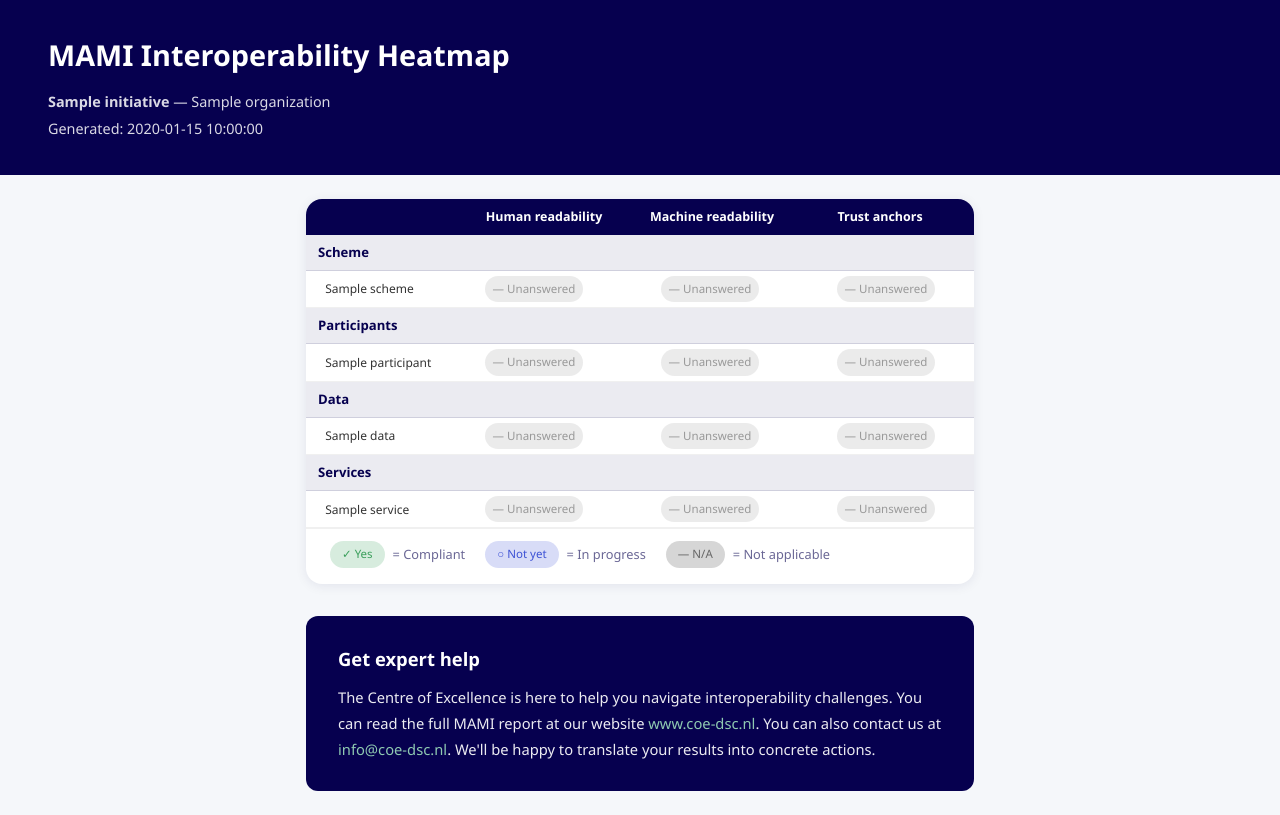
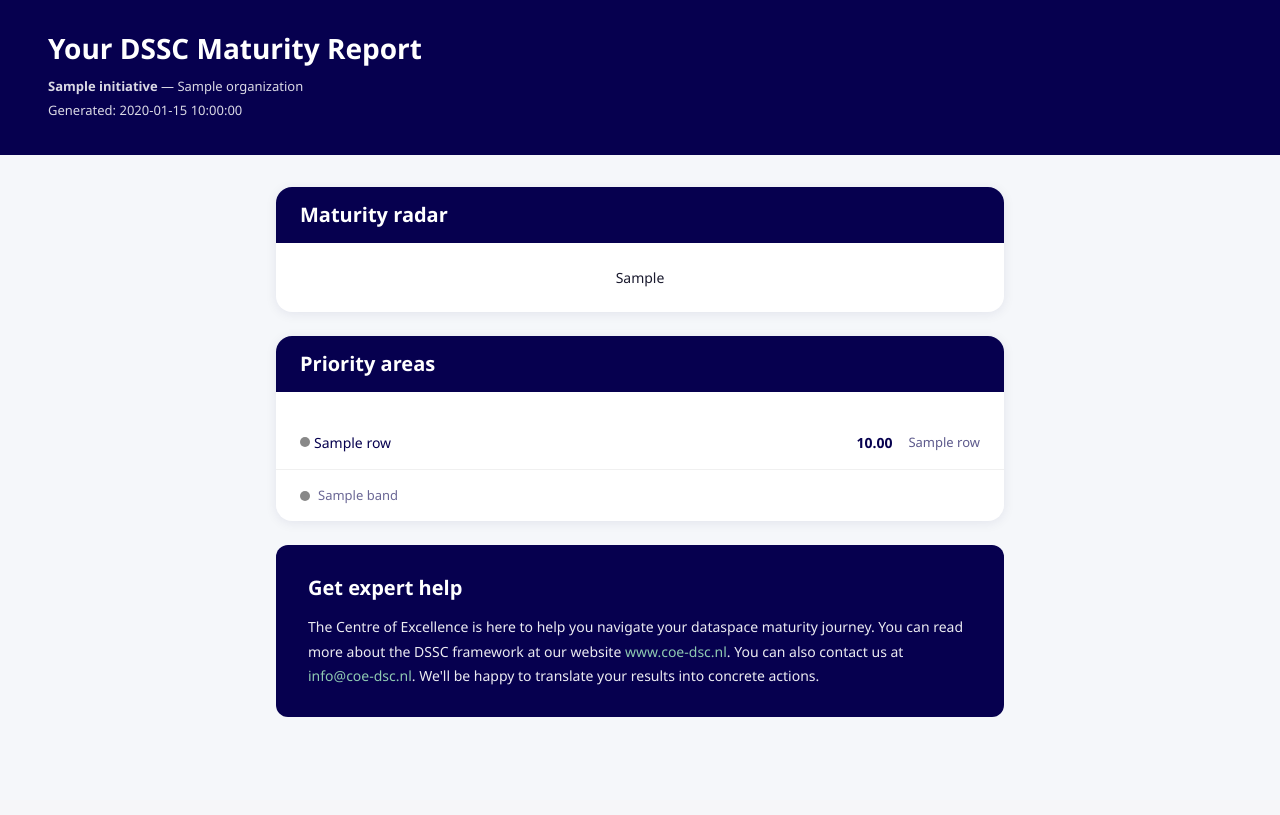
Before and after one commit to DavinciLeon123/DSSC-Maturity-Tool, a Python web app: template backend/app/templates/report.html in a window 1280 px wide. After the commit the page ends 717 px from the top, so only its background shows below. Run offline with Jinja, Linux system fonts and the light colour scheme; the template is opened without the code that fills it: most values are stand-ins (such as "Sample title", 1, 10 or a date in 2020).

Commit message:
feat(16-02): rebuild report.html for 6-dimension radar + priority list; submit-first test fixtures
report.html drops the stale 4x3 MAMI matrix (heatmap_rows/not_yet_recommendations
loops, human_readable/machine_readable/trust_anchors chips) and now embeds the
server-generated radar_chart_svg via Jinja `| safe`, plus a 6-row priority list
where each row pairs a colored band dot with the band label text (never
color-only, UI-SPEC accessibility rule) and a maturity-band legend. Navy
#06004f header/Rubik typography chrome and the "Get expert help" box are kept,
retitled for the DSSC 6-dimension report.

test_reports.py fixtures now build a real SUBMITTED assessment (freezing
dimension_scores exactly as POST /initiatives/{id}/submit does) before hitting
any report endpoint, replacing the draft-only fixtures that masked RESEARCH
Pitfall 1. Adds: a submitted-assessment report/data 200 test (radar_chart_svg +
6-item priority_list), a no-submitted-assessment 404 test (proving the
Pitfall-1 regression is fixed, never 422), a draft-only-still-404 test, a
D-04 specific-assessment_id per-version test, an IDOR test (foreign
assessment_id -> 404, no existence leak), an admin-bypass test, a
non-admin-non-owner-still-404 test, and a contract-parity test proving the
exact radar_chart_svg string and priority_list values match between
/report/data's JSON and the rendered report.html (RPRT-04).

14/18 tests pass; the remaining 4 failures are the same pre-existing
local-only WeasyPrint native-library gap documented in every prior phase
touching reports.py (fixed in CI/Docker, not reproducible on this Mac).

```diff
--- a/backend/app/templates/report.html
+++ b/backend/app/templates/report.html
@@ -2,7 +2,7 @@
 <html lang="en">
 <head>
   <meta charset="UTF-8" />
-  <title>MAMI Interoperability Heatmap — {{ initiative.name }}</title>
+  <title>DSSC Maturity Report — {{ initiative.name }}</title>
   <style>
     :root {
       --primary: #06004f;
@@ -12,137 +12,101 @@
     * { box-sizing: border-box; margin: 0; padding: 0; }
 
     body {
-      font-family: "Segoe UI", Arial, sans-serif;
+      font-family: "Rubik", "Segoe UI", Arial, sans-serif;
       background: var(--bg);
       color: #1a1a2e;
-      font-size: 14px;
-      line-height: 1.6;
+      font-size: 14px; /* Body */
+      line-height: 1.5;
     }
 
     /* ── Header ── */
     .report-header {
       background: var(--primary);
       color: #fff;
-      padding: 32px 48px;
+      padding: 32px 48px; /* xl */
     }
-    .report-header h1 { font-size: 1.8rem; margin-bottom: 10px; }
-    .report-header .meta { opacity: 0.85; font-size: 0.9rem; line-height: 1.9; }
+    .report-header h1 {
+      font-size: 28px; /* Display */
+      font-weight: 600;
+      line-height: 1.2;
+      margin-bottom: 8px; /* sm */
+    }
+    .report-header .meta { opacity: 0.85; font-size: 13px; line-height: 1.9; } /* Label */
 
     /* ── Body ── */
-    .report-body { max-width: 700px; margin: 0 auto; padding: 24px 16px; }
+    .report-body { max-width: 760px; margin: 0 auto; padding: 32px 16px; } /* xl */
 
-    /* ── Section titles ── */
-    h2.section-title {
-      color: var(--primary);
-      font-size: 1.1rem;
-      margin-bottom: 16px;
-      border-bottom: 2px solid #399e5a;
-      padding-bottom: 6px;
-    }
-
-    /* ── Heatmap card ── */
-    .heatmap-card {
-      background: #fff;
-      border-radius: 16px;
+    /* ── Cards ── */
+    .card {
+      background: #ffffff;
+      border-radius: 16px; /* borderRadiusLG */
       overflow: hidden;
       box-shadow: 0 2px 12px rgba(6,0,79,0.08);
-      margin-bottom: 32px;
+      margin-bottom: 24px; /* lg */
     }
+    .card-header {
+      background: var(--primary);
+      color: #fff;
+      padding: 16px 24px;
+      font-size: 20px; /* Heading */
+      font-weight: 600;
+      line-height: 1.2;
+    }
+    .card-body { padding: 24px; }
 
-    /* Header row */
-    .heatmap-header {
-      display: grid;
-      grid-template-columns: 140px repeat(3, 1fr);
-      background: #06004f;
-      padding: 8px 12px;
-      gap: 4px;
-    }
-    .heatmap-header .dim-label {
-      color: #fff;
-      font-weight: 600;
-      font-size: 0.78rem;
-      text-align: center;
-    }
+    /* ── Radar chart ── */
+    .radar-wrap { display: flex; justify-content: center; }
+    .radar-wrap svg { width: 100%; max-width: 360px; height: auto; }
 
-    /* Category group header */
-    .cat-header {
-      display: grid;
-      grid-template-columns: 140px repeat(3, 1fr);
-      background: rgba(6,0,79,0.08);
-      padding: 7px 12px;
-      font-weight: 600;
-      font-size: 0.82rem;
-      color: #06004f;
-      border-bottom: 1px solid rgba(6,0,79,0.12);
-    }
-    .cat-header span { grid-column: 1 / -1; }
-
-    /* Topic row */
-    .topic-row {
-      display: grid;
-      grid-template-columns: 140px repeat(3, 1fr);
-      border-bottom: 1px solid #f0f0f0;
-    }
-    .topic-row:last-child { border-bottom: none; }
-    .topic-label {
-      padding: 7px 8px 7px 1.2rem;
-      font-size: 0.75rem;
-      color: #333;
+    /* ── Priority list ── */
+    .priority-list { list-style: none; }
+    .priority-row {
       display: flex;
       align-items: center;
+      justify-content: space-between;
+      padding: 16px 0; /* md */
+      border-bottom: 1px solid #f0f0f0;
+      gap: 16px;
     }
-    .chip-cell {
+    .priority-row:last-child { border-bottom: none; }
+    .priority-name {
       display: flex;
-      justify-content: center;
       align-items: center;
-      padding: 5px 4px;
+      gap: 4px; /* xs */
+      font-size: 14px; /* Body */
+      color: #06004f;
+      flex: 1;
+      min-width: 0;
+      white-space: normal; /* long dimension names wrap, never truncate */
     }
-
-    /* ── Status chips — matching web dashboard exactly ── */
-    .chip {
-      border-radius: 100px;
-      padding: 4px 8px;
-      font-size: 0.72rem;
-      display: inline-flex;
-      align-items: center;
-      gap: 4px;
-      font-weight: 500;
+    .band-dot {
+      width: 10px;
+      height: 10px;
+      border-radius: 50%;
+      flex-shrink: 0;
+      display: inline-block;
+    }
+    .priority-score {
+      font-size: 14px;
+      font-weight: 600;
+      color: #06004f;
       white-space: nowrap;
-      min-width: 72px;
-      justify-content: center;
     }
-    .chip-yes        { background: rgba(57,158,90,0.2);  color: #399e5a; }
-    .chip-not_yet    { background: rgba(61,82,213,0.2);  color: #3d52d5; }
-    .chip-n_a        { background: rgba(204,204,204,0.8); color: #666; }
-    .chip-unanswered { background: rgba(204,204,204,0.4); color: #999; }
+    .priority-band-label {
+      font-size: 13px; /* Label */
+      color: rgba(6,0,79,0.65);
+      white-space: nowrap;
+    }
 
     /* ── Legend ── */
     .legend {
       display: flex;
       gap: 20px;
       flex-wrap: wrap;
-      padding: 12px 1.5rem 1rem;
+      padding: 16px 24px;
       border-top: 1px solid #f0f0f0;
     }
-    .legend-item { display: flex; align-items: center; gap: 8px; font-size: 0.8rem; color: rgba(6,0,79,0.6); }
-
-    /* ── Recommendations ── */
-    .rec-section { margin-bottom: 36px; }
-    .rec-intro {
-      color: #444;
-      margin-bottom: 16px;
-      font-size: 0.92rem;
-    }
-    .rec-list { list-style: none; padding: 0; }
-    .rec-list li {
-      padding: 12px 0;
-      border-top: 1px solid rgba(6,0,79,0.08);
-      font-size: 0.875rem;
-      color: #06004f;
-      line-height: 1.6;
-    }
-    .rec-list li:first-child { border-top: none; }
-    .rec-label { font-weight: 700; margin-right: 4px; }
+    .legend-item { display: flex; align-items: center; gap: 8px; font-size: 13px; color: rgba(6,0,79,0.6); }
 
     /* ── Expert help box ── */
     .expert-help {
@@ -152,8 +116,8 @@
       padding: 28px 32px;
       margin-top: 8px;
     }
-    .expert-help h2 { font-size: 1.15rem; margin-bottom: 12px; color: #fff; }
-    .expert-help p  { font-size: 0.92rem; line-height: 1.75; opacity: 0.92; }
+    .expert-help h2 { font-size: 20px; font-weight: 600; margin-bottom: 12px; color: #fff; }
+    .expert-help p  { font-size: 14px; line-height: 1.75; opacity: 0.92; }
     .expert-help a  { color: #9bdbba; text-decoration: none; }
 
     @media print {
@@ -166,7 +130,7 @@
 
 <!-- HEADER -->
 <div class="report-header">
-  <h1>MAMI Interoperability Heatmap</h1>
+  <h1>Your DSSC Maturity Report</h1>
   <div class="meta">
     <strong>{{ initiative.name }}</strong>{% if initiative.organization %} &mdash; {{ initiative.organization }}{% endif %}<br />
     Generated: {{ generated_at }}
@@ -175,83 +139,49 @@
 
 <div class="report-body">
 
-  <!-- HEATMAP -->
-  <div class="heatmap-card">
-    <!-- Column headers -->
-    <div class="heatmap-header">
-      <div></div>
-      <div class="dim-label">Human readability</div>
-      <div class="dim-label">Machine readability</div>
-      <div class="dim-label">Trust anchors</div>
-    </div>
-
-    {% set categories = [
-      ("scheme",       "Scheme"),
-      ("participants", "Participants"),
-      ("data",         "Data"),
-      ("services",     "Services")
-    ] %}
-
-    {% for cat_id, cat_label in categories %}
-      <!-- Category group header -->
-      <div class="cat-header"><span>{{ cat_label }}</span></div>
-
-      <!-- Topic rows -->
-      {% for topic_row in heatmap_rows.get(cat_id, []) %}
-      <div class="topic-row">
-        <div class="topic-label">{{ topic_row.topic_label }}</div>
-
-        {% for dim in ["human_readable", "machine_readable", "trust_anchors"] %}
-          {% set s = topic_row[dim] %}
-          <div class="chip-cell">
-            {% if s == "yes" %}
-              <span class="chip chip-yes">&#10003; Yes</span>
-            {% elif s == "not_yet" %}
-              <span class="chip chip-not_yet">&#9675; Not yet</span>
-            {% elif s == "n_a" %}
-              <span class="chip chip-n_a">&mdash; N/A</span>
-            {% else %}
-              <span class="chip chip-unanswered">&mdash; Unanswered</span>
-            {% endif %}
-          </div>
-        {% endfor %}
+  <!-- MATURITY RADAR -->
+  <div class="card">
+    <div class="card-header">Maturity radar</div>
+    <div class="card-body">
+      <div class="radar-wrap">
+        {{ radar_chart_svg | safe }}
       </div>
-      {% endfor %}
-    {% endfor %}
-
-    <!-- Legend -->
-    <div class="legend">
-      <div class="legend-item"><span class="chip chip-yes" style="min-width:auto;padding:4px 12px;">&#10003; Yes</span> = Compliant</div>
-      <div class="legend-item"><span class="chip chip-not_yet" style="min-width:auto;padding:4px 12px;">&#9675; Not yet</span> = In progress</div>
-      <div class="legend-item"><span class="chip chip-n_a" style="min-width:auto;padding:4px 12px;">&mdash; N/A</span> = Not applicable</div>
     </div>
   </div>
 
-  <!-- RECOMMENDATIONS -->
-  {% if not_yet_recommendations %}
-  <div class="rec-section">
-    <h2 class="section-title">Recommendations for improving your interoperability</h2>
-    <p class="rec-intro">
-      Below are suggested steps you could take in the areas that you have indicated as
-      'Not yet, but planning to do'. The MAMI document, available on the CoE-DSC website,
-      contains elaborate recommendations for all of the areas.
-    </p>
-    <ul class="rec-list">
-      {% for rec in not_yet_recommendations %}
-      <li>
-        <span class="rec-label">{{ rec.dimension_label }} &mdash; {{ rec.topic_label }}</span> - {{ rec.text }}
-      </li>
+  <!-- PRIORITY AREAS -->
+  <div class="card">
+    <div class="card-header">Priority areas</div>
+    <div class="card-body" style="padding-bottom: 0;">
+      <ul class="priority-list">
+        {% for row in priority_list %}
+        <li class="priority-row">
+          <span class="priority-name">
+            <span class="band-dot" style="background: {{ row.band_color }};"></span>
+            {{ row.name }}
+          </span>
+          <span class="priority-score">{{ "%.2f"|format(row.score) }}</span>
+          <span class="priority-band-label">{{ row.band_label }}</span>
+        </li>
+        {% endfor %}
+      </ul>
+    </div>
+    <div class="legend">
+      {% for band in maturity_bands %}
+      <div class="legend-item">
+        <span class="band-dot" style="background: {{ band.color }};"></span>
+        {{ band.label }}
+      </div>
       {% endfor %}
-    </ul>
+    </div>
   </div>
-  {% endif %}
 
   <!-- GET EXPERT HELP -->
   <div class="expert-help">
     <h2>Get expert help</h2>
     <p>
-      The Centre of Excellence is here to help you navigate interoperability challenges.
-      You can read the full MAMI report at our website
+      The Centre of Excellence is here to help you navigate your dataspace maturity journey.
+      You can read more about the DSSC framework at our website
       <a href="https://www.coe-dsc.nl" target="_blank" rel="noopener">www.coe-dsc.nl</a>.
       You can also contact us at
       <a href="mailto:info@coe-dsc.nl">info@coe-dsc.nl</a>.
```
Also changed, not shown: backend/tests/api/test_reports.py (+232 -111 lines).
